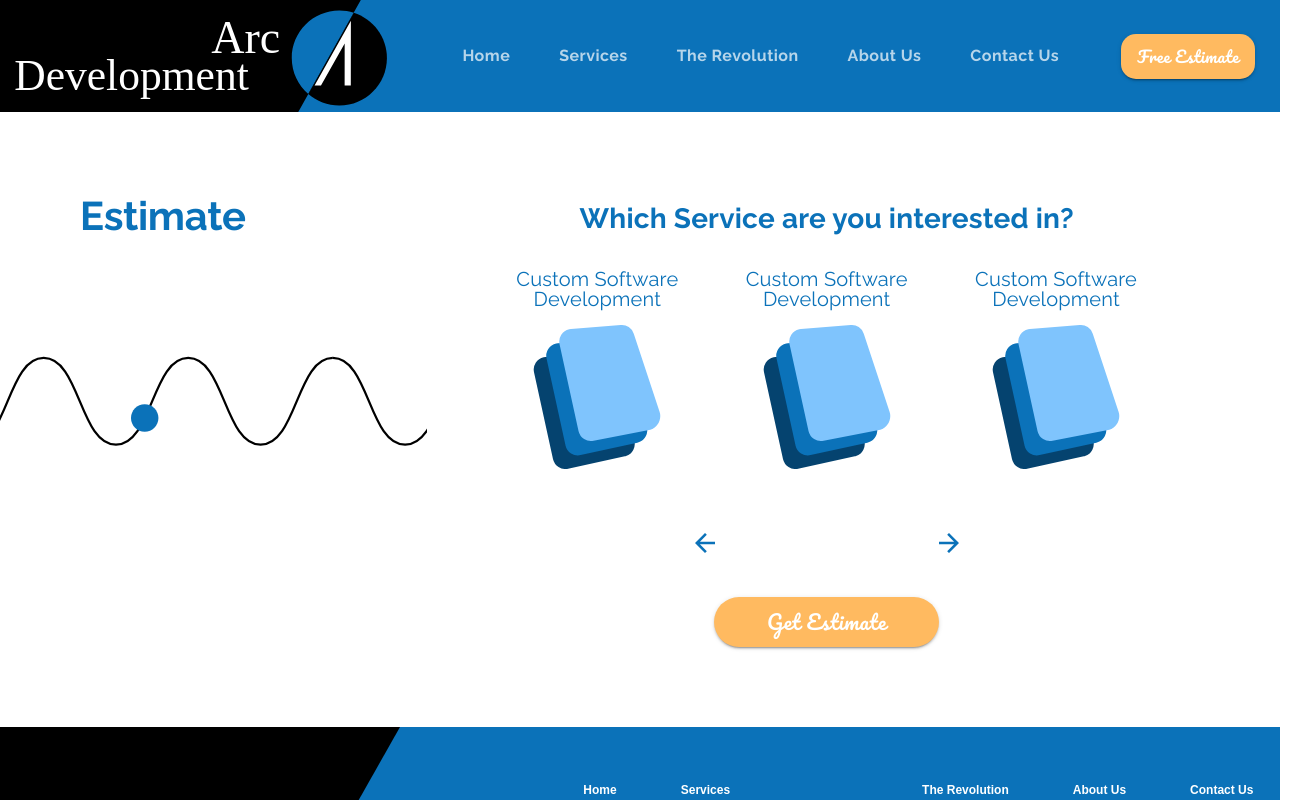
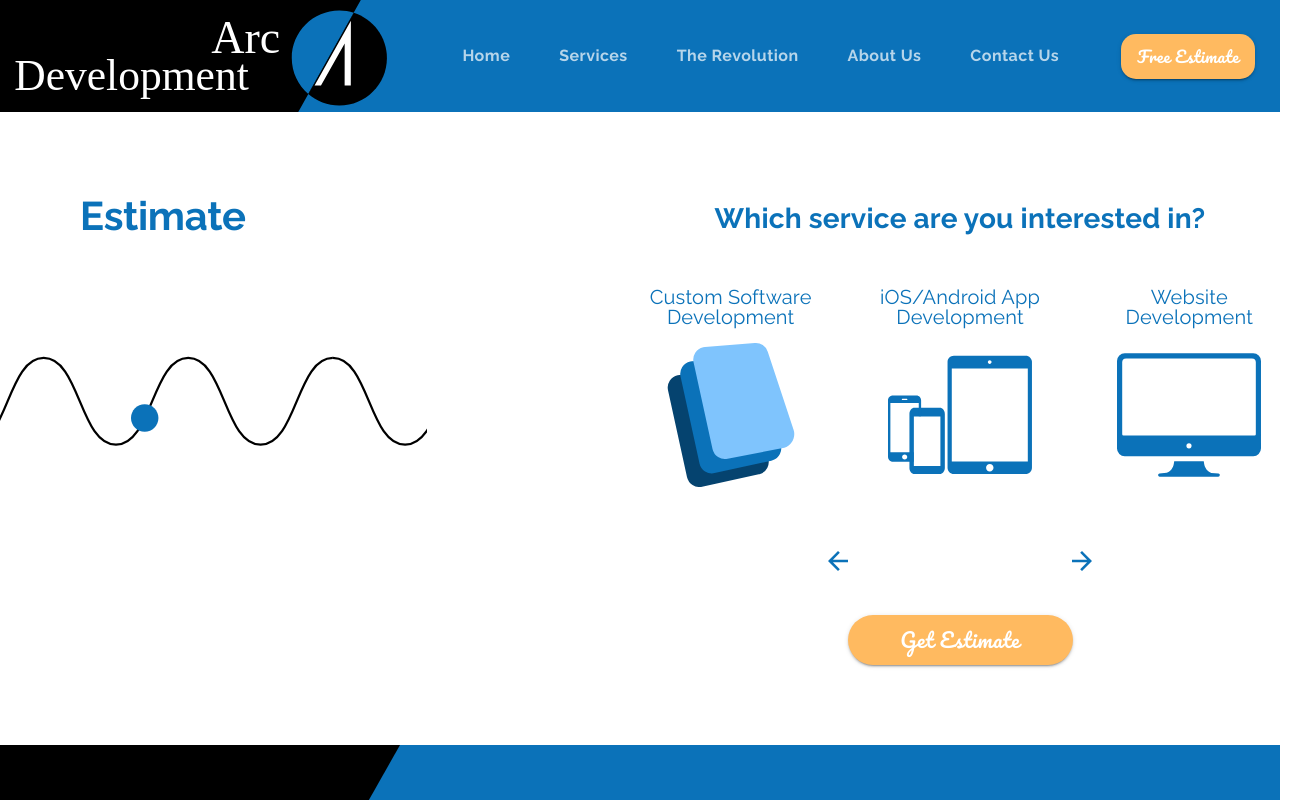
Before and after one commit to Sahl-A/arcDevelopment, a React (Create React App) app: page /estimate in a window 1280 px wide. Shown: the top 800 px of the page, 1304 px wide, since content can reach past the window. Built offline with nearby package versions, Linux system fonts and the light colour scheme.

Commit message:
46: Estimate page: Dynamic Question

```diff
--- /dev/null
+++ b/src/assets/estimateQuestions.js
@@ -0,0 +1,274 @@
+import software from "../assets/software.svg";
+import mobile from "../assets/mobile.svg";
+import website from "../assets/website.svg";
+import camera from "../assets/camera.svg";
+import upload from "../assets/upload.svg";
+import person from "../assets/person.svg";
+import persons from "../assets/persons.svg";
+import info from "../assets/info.svg";
+import bell from "../assets/bell.svg";
+import people from "../assets/people.svg";
+import iPhone from "../assets/iphone.svg";
+import gps from "../assets/gps.svg";
+import customized from "../assets/customized.svg";
+import data from "../assets/data.svg";
+import android from "../assets/android.svg";
+import globe from "../assets/globe.svg";
+import biometrics from "../assets/biometrics.svg";
+import usersIcon from "../assets/users.svg";
+
+export const defaultQuestions = [
+  {
+    id: 1,
+    title: "Which service are you interested in?",
+    active: true,
+    options: [
+      {
+        id: 1,
+        title: "Custom Software Development",
+        subtitle: null,
+        icon: software,
+        iconAlt: "three floating screens",
+        selected: false,
+        cost: 0,
+      },
+      {
+        id: 2,
+        title: "iOS/Android App Development",
+        subtitle: null,
+        icon: mobile,
+        iconAlt: "outlines of phones and tablets",
+        selected: false,
+        cost: 0,
+      },
+      {
+        id: 3,
+        title: "Website Development",
+        subtitle: null,
+        icon: website,
+        iconAlt: "computer outline",
+        selected: false,
+        cost: 0,
+      },
+    ],
+  },
+];
+
+export const softwareQuestions = [
+  { ...defaultQuestions[0], active: false },
+  {
+    id: 2,
+    title: "Which platforms do you need supported?",
+    subtitle: "Select all that apply.",
+    options: [
+      {
+        id: 1,
+        title: "Web Application",
+        subtitle: null,
+        icon: website,
+        iconAlt: "computer outline",
+        selected: false,
+        cost: 100
+      },
+      {
+        id: 2,
+        title: "iOS Application",
+        subtitle: null,
+        icon: iPhone,
+        iconAlt: "outline of iphone",
+        selected: false,
+        cost: 100
+      },
+      {
+        id: 3,
+        title: "Android Application",
+        subtitle: null,
+        icon: android,
+        iconAlt: "outlines of android phone",
+        selected: false,
+        cost: 100
+      }
+    ],
+    active: true
+  },
+  {
+    id: 3,
+    title: "Which features do you expect to use?",
+    subtitle: "Select all that apply.",
+    options: [
+      {
+        id: 1,
+        title: "Photo/Video",
+        subtitle: null,
+        icon: camera,
+        iconAlt: "camera outline",
+        selected: false,
+        cost: 25
+      },
+      {
+        id: 2,
+        title: "GPS",
+        subtitle: null,
+        icon: gps,
+        iconAlt: "gps pin",
+        selected: false,
+        cost: 25
+      },
+      {
+        id: 3,
+        title: "File Transfer",
+        subtitle: null,
+        icon: upload,
+        iconAlt: "outline of cloud with arrow pointing up",
+        selected: false,
+        cost: 25
+      }
+    ],
+    active: false
+  },
+  {
+    id: 4,
+    title: "Which features do you expect to use?",
+    subtitle: "Select all that apply.",
+    options: [
+      {
+        id: 1,
+        title: "Users/Authentication",
+        subtitle: null,
+        icon: usersIcon,
+        iconAlt: "outline of a person with a plus sign",
+        selected: false,
+        cost: 25
+      },
+      {
+        id: 2,
+        title: "Biometrics",
+        subtitle: null,
+        icon: biometrics,
+        iconAlt: "fingerprint",
+        selected: false,
+        cost: 25
+      },
+      {
+        id: 3,
+        title: "Push Notifications",
+        subtitle: null,
+        icon: bell,
+        iconAlt: "outline of a bell",
+        selected: false,
+        cost: 25
+      }
+    ],
+    active: false
+  },
+  {
+    id: 5,
+    title: "What type of custom features do you expect to need?",
+    subtitle: "Select one.",
+    options: [
+      {
+        id: 1,
+        title: "Low Complexity",
+        subtitle: "(Informational)",
+        icon: info,
+        iconAlt: "'i' inside a circle",
+        selected: false,
+        cost: 25
+      },
+      {
+        id: 2,
+        title: "Medium Complexity",
+        subtitle: "(Interactive, Customizable, Realtime)",
+        icon: customized,
+        iconAlt: "two toggle switches",
+        selected: false,
+        cost: 50
+      },
+      {
+        id: 3,
+        title: "High Complexity",
+        subtitle: "(Data Modeling and Computation)",
+        icon: data,
+        iconAlt: "outline of line graph",
+        selected: false,
+        cost: 100
+      }
+    ],
+    active: false
+  },
+  {
+    id: 6,
+    title: "How many users do you expect?",
+    subtitle: "Select one.",
+    options: [
+      {
+        id: 1,
+        title: "0-10",
+        subtitle: null,
+        icon: person,
+        iconAlt: "person outline",
+        selected: false,
+        cost: 1
+      },
+      {
+        id: 2,
+        title: "10-100",
+        subtitle: null,
+        icon: persons,
+        iconAlt: "outline of two people",
+        selected: false,
+        cost: 1.25
+      },
+      {
+        id: 3,
+        title: "100+",
+        subtitle: null,
+        icon: people,
+        iconAlt: "outline of three people",
+        selected: false,
+        cost: 1.5
+      }
+    ],
+    active: false
+  }
+];
+
+
+export const websiteQuestions = [
+  { ...defaultQuestions[0], active: false },
+  {
+    id: 2,
+    title: "Which type of website are you wanting?",
+    subtitle: "Select one.",
+    options: [
+      {
+        id: 1,
+        title: "Basic",
+        subtitle: "(Informational)",
+        icon: info,
+        iconAlt: "person outline",
+        selected: false,
+        cost: 100
+      },
+      {
+        id: 2,
+        title: "Interactive",
+        subtitle: "(Users, API's, Messaging)",
+        icon: customized,
+        iconAlt: "outline of two people",
+        selected: false,
+        cost: 200
+      },
+      {
+        id: 3,
+        title: "E-Commerce",
+        subtitle: "(Sales)",
+        icon: globe,
+        iconAlt: "outline of three people",
+        selected: false,
+        cost: 250
+      }
+    ],
+    active: true
+  }
+];
--- a/src/components/Estimate.js
+++ b/src/components/Estimate.js
@@ -4,7 +4,6 @@ import { cloneDeep } from "lodash";
 import { makeStyles, useTheme } from "@material-ui/core/styles";
 
 import Grid from "@material-ui/core/Grid";
-import Container from "@material-ui/core/Container";
 import Button from "@material-ui/core/Button";
 import Typography from "@material-ui/core/Typography";
 import IconButton from "@material-ui/core/IconButton";
@@ -18,29 +17,13 @@ import CircularProgress from "@material-ui/core/CircularProgress";
 
 import check from "../assets/check.svg";
 import send from "../assets/send.svg";
-import software from "../assets/software.svg";
-import mobile from "../assets/mobile.svg";
-import website from "../assets/website.svg";
 import backArrow from "../assets/backArrow.svg";
 import backArrowDisabled from "../assets/backArrowDisabled.svg";
 import forwardArrow from "../assets/forwardArrow.svg";
 import forwardArrowDisabled from "../assets/forwardArrowDisabled.svg";
-import camera from "../assets/camera.svg";
-import upload from "../assets/upload.svg";
-import person from "../assets/person.svg";
-import persons from "../assets/persons.svg";
-import info from "../assets/info.svg";
-import bell from "../assets/bell.svg";
-import people from "../assets/people.svg";
-import usersIcon from "../assets/users.svg";
-import iPhone from "../assets/iphone.svg";
-import gps from "../assets/gps.svg";
-import customized from "../assets/customized.svg";
-import data from "../assets/data.svg";
-import android from "../assets/android.svg";
-import globe from "../assets/globe.svg";
-import biometrics from "../assets/biometrics.svg";
 import estimateAnimation from "../animations/estimateAnimation/data.json";
+
+import {defaultQuestions, softwareQuestions, websiteQuestions} from '../assets/estimateQuestions'
 
 const useStyles = makeStyles((theme) => ({
   icon: {
@@ -67,6 +50,7 @@ const useStyles = makeStyles((theme) => ({
   },
 }));
 
+
 export default function Estimate() {
   const classes = useStyles();
   const theme = useTheme();
@@ -90,7 +74,7 @@ export default function Estimate() {
       {/* .......................................... */}
       <Grid
         lg={4}
-        style={{ margin: matchesMD ? "2rem 0 10rem 0" : "2rem 5rem 5rem 0" }}
+        style={{ margin: matchesMD ? "2rem 0 7rem 0" : "2rem 5rem 5rem 0" }}
         item
         container
         direction="column"
@@ -115,63 +99,74 @@ export default function Estimate() {
           />
         </Grid>
       </Grid>
+
       {/* Right Side that includes the Questions */}
       {/* .......................................... */}
-      <Grid lg={6} item container direction="column" alignItems="center">
-        {/* Question */}
+      <Grid
+        lg={6}
+        style={{ marginLeft: "auto" }}
+        item
+        container
+        direction="column"
+        alignItems="center"
+      >
+        {/* Question & Answers */}
+        {defaultQuestions
+          .filter((question) => question.active)
+          .map((question, index) => (
+            <React.Fragment key={index}>
+              {/* //////// Question  */}
               <Grid item>
-          <Typography style={{ marginBottom: "2rem" }} variant="h4">
-            Which Service are you interested in?
+                <Typography
+                  style={{
+                    marginBottom: "2rem",
+                    maxWidth: matchesMD ? "25rem" : undefined,
+                    textAlign: matchesMD ? "center" : undefined,
+                  }}
+                  variant="h4"
+                >
+                  {question.title}
+                </Typography>
+                <Typography
+                  variant="body1"
+                  align="center"
+                  style={{ marginBottom: "2.5em" }}
+                  gutterBottom
+                >
+                  {question.subtitle}
                 </Typography>
               </Grid>
-        {/* Answers */}
+              {/* /////// Answers */}
               <Grid item container direction="row" spacing={6}>
-          {/* First Answer */}
-          <Grid md item container direction="column" alignItems="center">
+                {question.options.map((option, index) => (
+                  <Grid
+                    key={index}
+                    md
+                    item
+                    container
+                    direction="column"
+                    alignItems="center"
+                  >
                     <Grid item>
                       <Typography className={classes.answerText} variant="h6">
-                Custom Software Development
+                        {option.title}
+                      </Typography>
+                      <Typography align="center" variant="caption">
+                        {option.subtitle}
                       </Typography>
                     </Grid>
                     <Grid item>
                       <img
                         className={classes.icon}
-                src={software}
-                alt="three floating screens"
+                        src={option.icon}
+                        alt={option.iconAlt}
                       />
                     </Grid>
                   </Grid>
-          {/* Second Answer */}
-          <Grid md item container direction="column" alignItems="center">
-            <Grid item>
-              <Typography className={classes.answerText} variant="h6">
-                Custom Software Development
-              </Typography>
+                ))}
               </Grid>
-            <Grid item>
-              <img
-                className={classes.icon}
-                src={software}
-                alt="three floating screens"
-              />
-            </Grid>
-          </Grid>
-          {/* Third Answer */}
-          <Grid md item container direction="column" alignItems="center">
-            <Grid item>
-              <Typography className={classes.answerText} variant="h6">
-                Custom Software Development
-              </Typography>
-            </Grid>
-            <Grid item>
-              <img
-                className={classes.icon}
-                src={software}
-                alt="three floating screens"
-              />
-            </Grid>
-          </Grid>
-        </Grid>
+            </React.Fragment>
+          ))}
         {/* Navigation Arrows */}
         <Grid item container>
           <Grid
```
Lines whose indentation alone changed are shown as unchanged.
